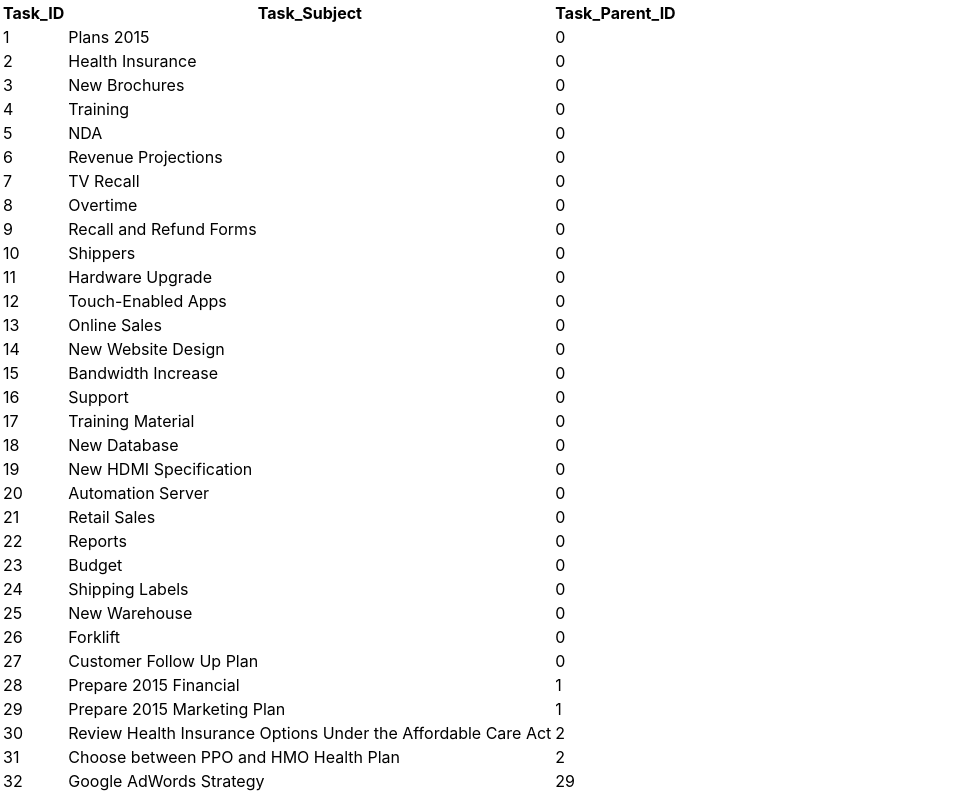
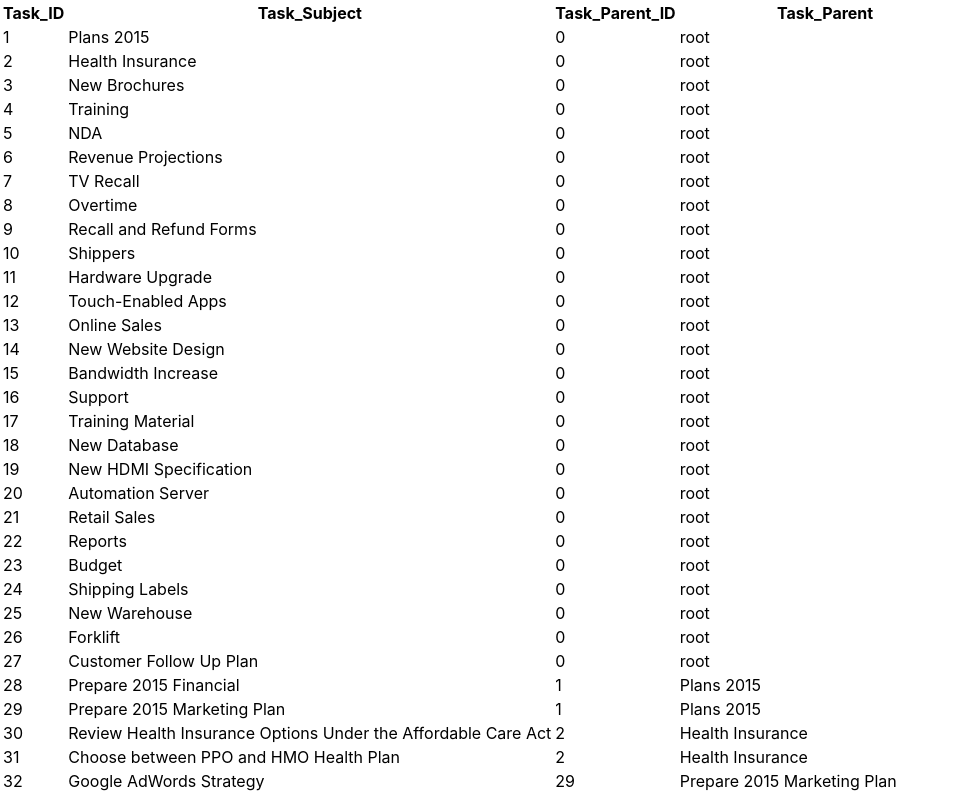
Before and after one commit to enif77/tree-view-demo, a React (Create React App) app: page / in a window 1280 px wide. Shown: the top 796 px of the page, without its empty margins (0-956 px from the left). Built offline with nearby package versions, Linux system fonts and the light colour scheme.

Commit message:
Tasks have reference to their parents.

```diff
--- a/src/App.js
+++ b/src/App.js
@@ -14,11 +14,22 @@ function App() {
 
 const dataSourceOptions = {
   store: tasks.map((task) => {
+
+    // Link child tast to their parents.
+    tasks.forEach((parent) => {
+      if (task.Task_Parent_ID === parent.Task_ID) {
+        task.Task_Parent = parent;
+      }
+
+    });
+
+    // Link tasks to employees.
     employees.forEach((employee) => {
       if (task.Task_Assigned_Employee_ID === employee.ID) {
         task.Task_Assigned_Employee = employee;
       }
     });
+
     return task;
   }),
 };
--- a/src/Components/TreeView.js
+++ b/src/Components/TreeView.js
@@ -12,6 +12,7 @@ function TreeView(props) {
           <th>Task_ID</th>
           <th>Task_Subject</th>
           <th>Task_Parent_ID</th>
+          <th>Task_Parent</th>
         </tr>
       </thead>
 
--- a/src/Components/TreeViewItem.js
+++ b/src/Components/TreeViewItem.js
@@ -1,11 +1,16 @@
 function TreeViewItem(props) {
   const task = props.entity;
+
+  const parentInfo = (!task.Task_Parent)
+    ? 'root'
+    : task.Task_Parent.Task_Subject;
 
   return (
     <tr className="TreeViewItem">
       <td>{task.Task_ID}</td>
       <td>{task.Task_Subject}</td>
       <td>{task.Task_Parent_ID}</td>
+      <td>{parentInfo}</td>
     </tr>
   );
 }
```
